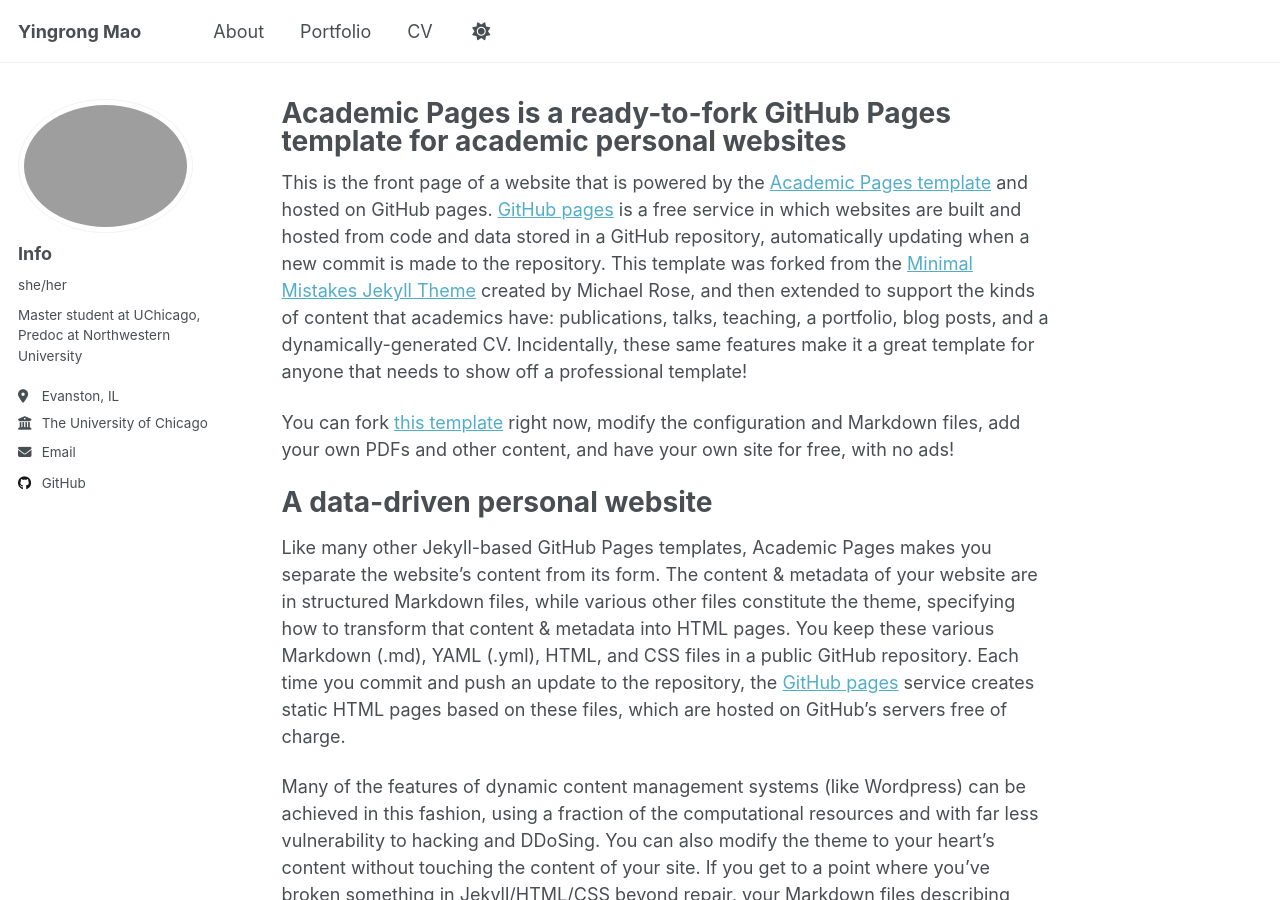
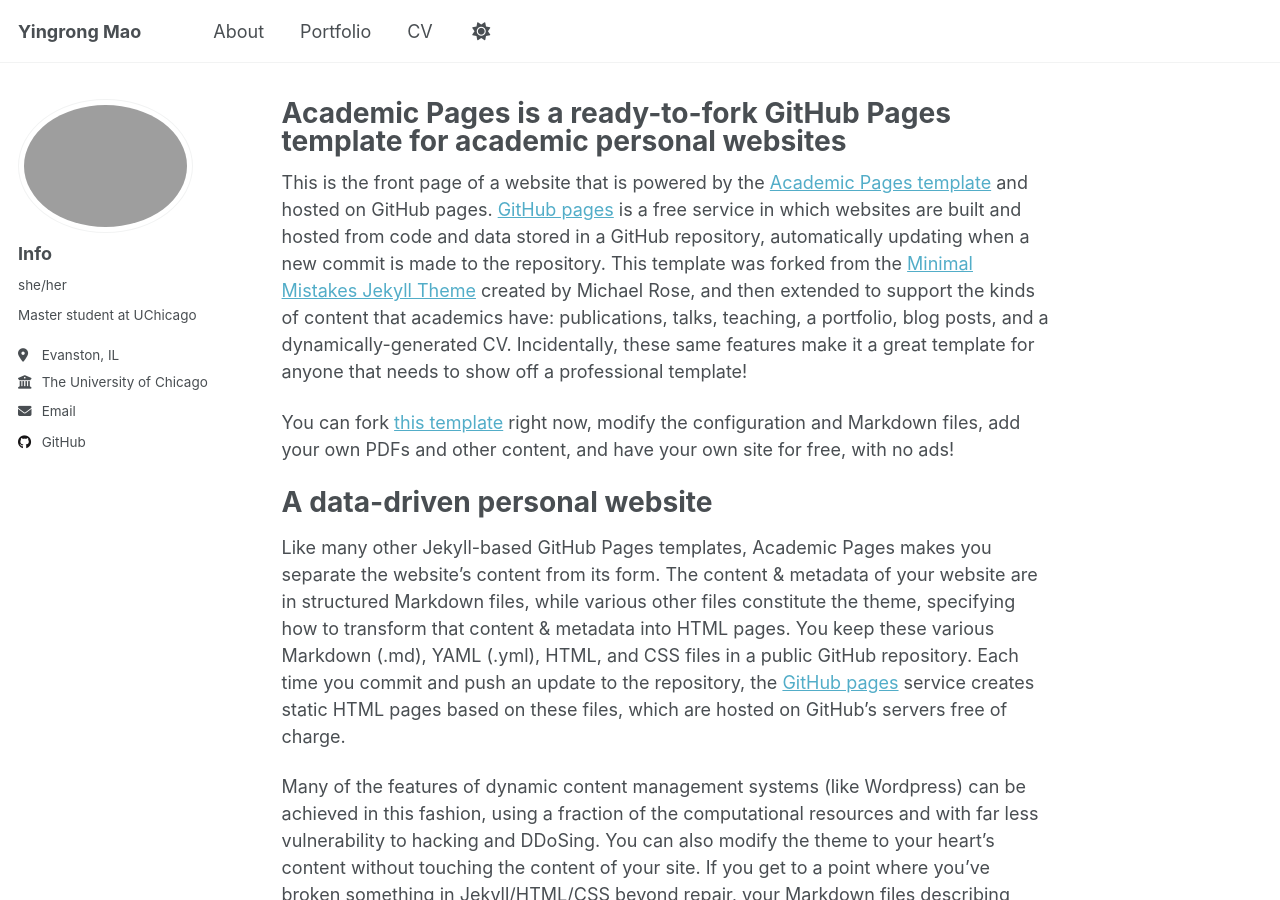
Before and after one commit to MaoYingrong/MaoYingrong.github.io, a Jekyll site: the page built from _pages/about.md, in a window 1280 px wide and 900 px high. Built offline with Jekyll 4.4.1, drawn with Linux system fonts in a browser that asks for light colours; a script that is not in the unit is left out.

Commit message:
Update bio in _config.yml
Removed the mention of 'Predoc at Northwestern University' from the bio.

```diff
--- a/_config.yml
+++ b/_config.yml
@@ -26,7 +26,7 @@ author:
   avatar           : "profile.png"
   name             : "Info"
   pronouns         : "she/her"
-  bio              : "Master student at UChicago, Predoc at Northwestern University"
+  bio              : "Master student at UChicago"
   location         : "Evanston, IL"
   employer         : "The University of Chicago"
   uri              : # URL
```
